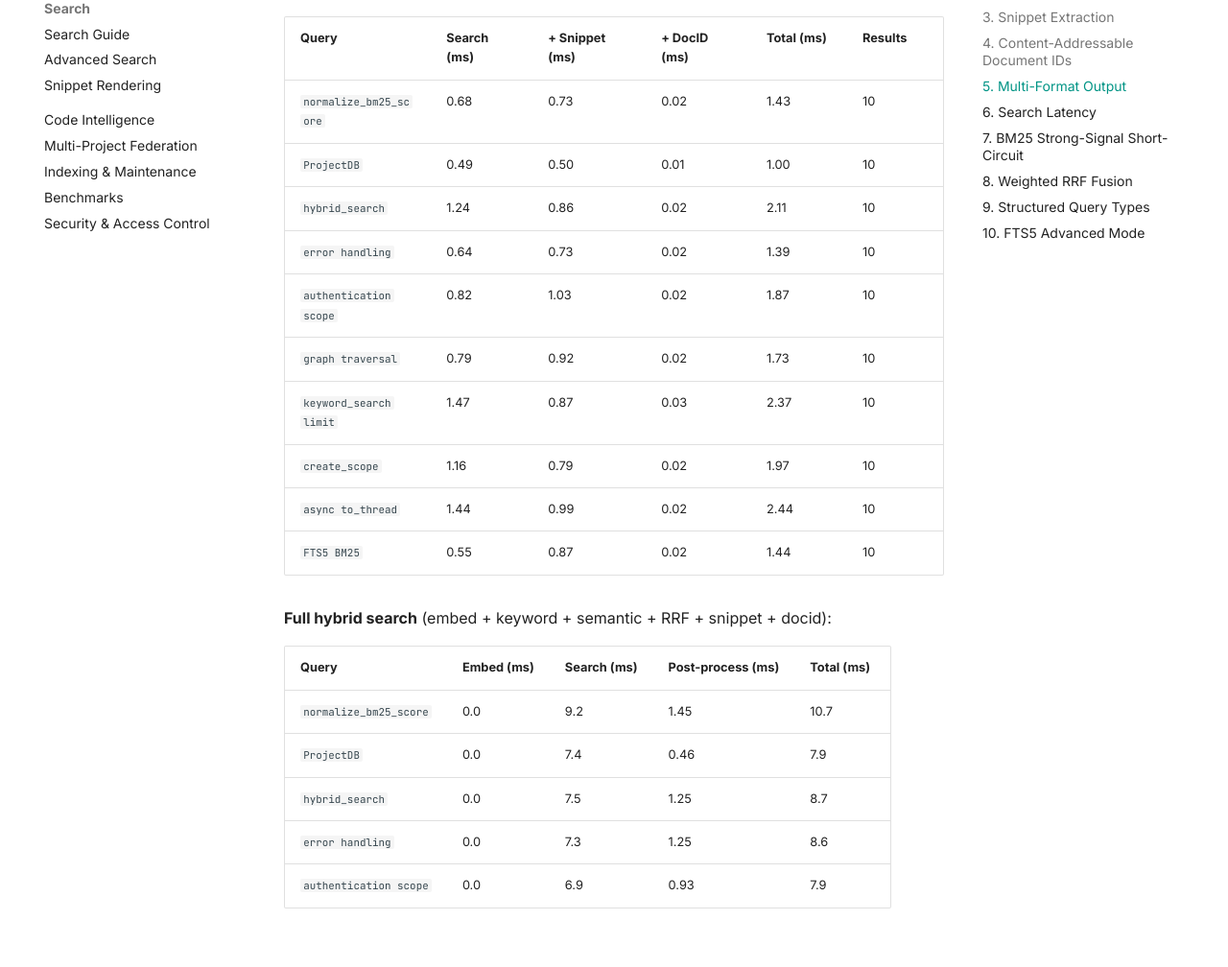
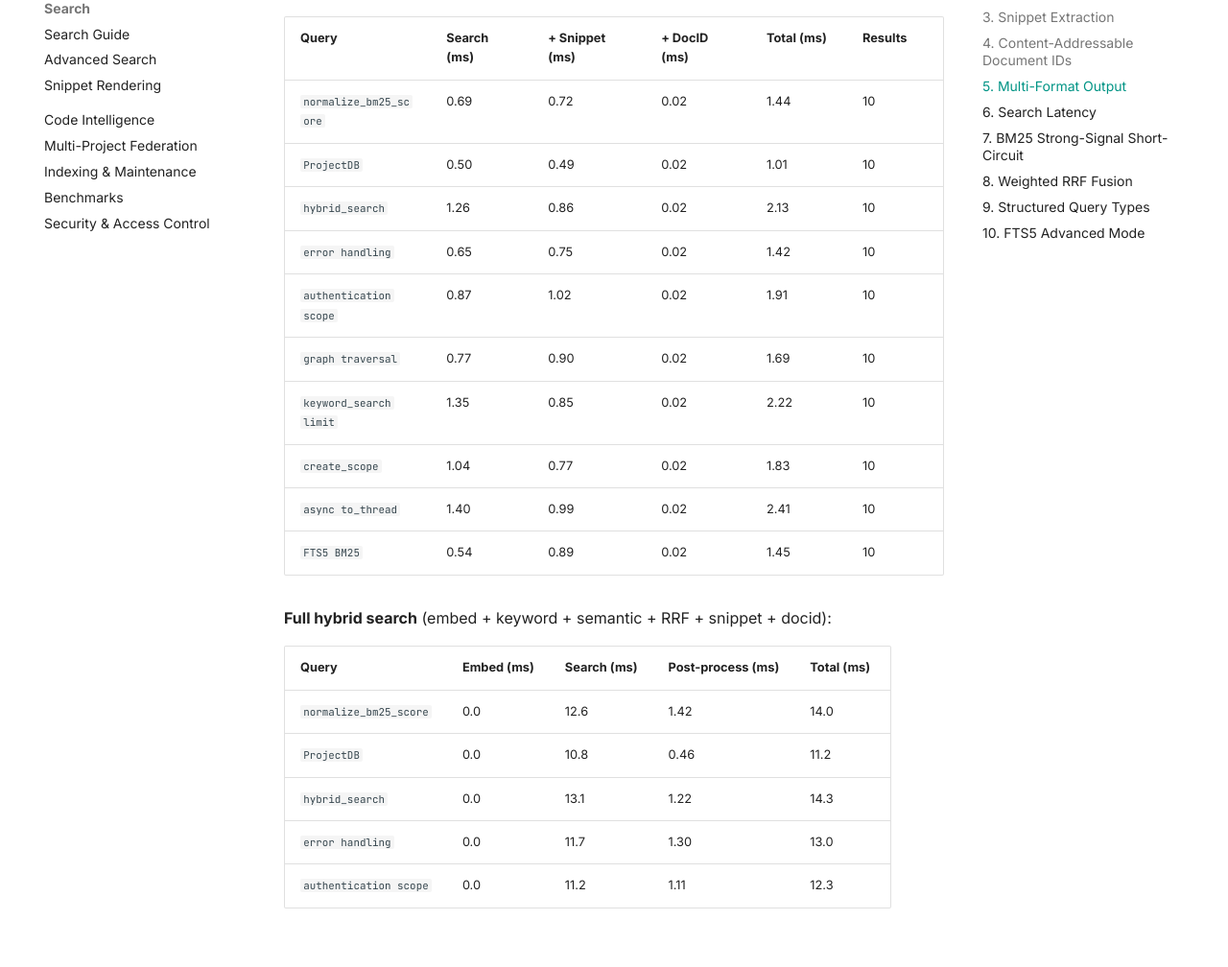
Before and after one commit to danieliser/tessera, an MkDocs documentation site: the page built from docs/benchmark-search-quality.md, in a window 1280 px wide and 1400 px high, scrolled down 5708 px. Shown: the part 162-1170 px from the top of the window at 96% size. Built offline with MkDocs 1.6.1 and Material for MkDocs 9.7.7, drawn with Linux system fonts in a browser that asks for light colours; comment, search, counter and statistics services are not loaded; some of the changed text lies outside the part shown.

```diff
--- a/docs/benchmark-search-quality.md
+++ b/docs/benchmark-search-quality.md
@@ -151,26 +151,26 @@ Before: only `json.dumps`. After: agents can request the format that suits their
 
 | Query | Search (ms) | + Snippet (ms) | + DocID (ms) | Total (ms) | Results |
 |-------|-----------|---------------|-------------|-----------|---------|
-| `normalize_bm25_score` | 0.68 | 0.73 | 0.02 | 1.43 | 10 |
-| `ProjectDB` | 0.49 | 0.50 | 0.01 | 1.00 | 10 |
-| `hybrid_search` | 1.24 | 0.86 | 0.02 | 2.11 | 10 |
-| `error handling` | 0.64 | 0.73 | 0.02 | 1.39 | 10 |
-| `authentication scope` | 0.82 | 1.03 | 0.02 | 1.87 | 10 |
-| `graph traversal` | 0.79 | 0.92 | 0.02 | 1.73 | 10 |
-| `keyword_search limit` | 1.47 | 0.87 | 0.03 | 2.37 | 10 |
-| `create_scope` | 1.16 | 0.79 | 0.02 | 1.97 | 10 |
-| `async to_thread` | 1.44 | 0.99 | 0.02 | 2.44 | 10 |
-| `FTS5 BM25` | 0.55 | 0.87 | 0.02 | 1.44 | 10 |
+| `normalize_bm25_score` | 0.69 | 0.72 | 0.02 | 1.44 | 10 |
+| `ProjectDB` | 0.50 | 0.49 | 0.02 | 1.01 | 10 |
+| `hybrid_search` | 1.26 | 0.86 | 0.02 | 2.13 | 10 |
+| `error handling` | 0.65 | 0.75 | 0.02 | 1.42 | 10 |
+| `authentication scope` | 0.87 | 1.02 | 0.02 | 1.91 | 10 |
+| `graph traversal` | 0.77 | 0.90 | 0.02 | 1.69 | 10 |
+| `keyword_search limit` | 1.35 | 0.85 | 0.02 | 2.22 | 10 |
+| `create_scope` | 1.04 | 0.77 | 0.02 | 1.83 | 10 |
+| `async to_thread` | 1.40 | 0.99 | 0.02 | 2.41 | 10 |
+| `FTS5 BM25` | 0.54 | 0.89 | 0.02 | 1.45 | 10 |
 
 **Full hybrid search** (embed + keyword + semantic + RRF + snippet + docid):
 
 | Query | Embed (ms) | Search (ms) | Post-process (ms) | Total (ms) |
 |-------|-----------|-----------|-------------------|-----------|
-| `normalize_bm25_score` | 0.0 | 9.2 | 1.45 | 10.7 |
-| `ProjectDB` | 0.0 | 7.4 | 0.46 | 7.9 |
-| `hybrid_search` | 0.0 | 7.5 | 1.25 | 8.7 |
-| `error handling` | 0.0 | 7.3 | 1.25 | 8.6 |
-| `authentication scope` | 0.0 | 6.9 | 0.93 | 7.9 |
+| `normalize_bm25_score` | 0.0 | 12.6 | 1.42 | 14.0 |
+| `ProjectDB` | 0.0 | 10.8 | 0.46 | 11.2 |
+| `hybrid_search` | 0.0 | 13.1 | 1.22 | 14.3 |
+| `error handling` | 0.0 | 11.7 | 1.30 | 13.0 |
+| `authentication scope` | 0.0 | 11.2 | 1.11 | 12.3 |
 
 ## 7. BM25 Strong-Signal Short-Circuit
 
@@ -194,11 +194,11 @@ Saves ~30-50ms per query when keyword match is unambiguous.
 
 | Query | Full Pipeline (ms) | Short-Circuit (ms) | Saved (ms) | Triggered? |
 |-------|-------------------|-------------------|-----------|-----------|
-| `normalize_bm25_score` | 7.0 | 0.7 | +6.3 | No |
-| `ProjectDB` | 6.6 | 0.5 | +6.1 | No |
-| `hybrid_search` | 7.6 | 1.3 | +6.3 | No |
-| `error handling` | 6.5 | 0.6 | +5.9 | No |
-| `authentication scope` | 6.9 | 0.8 | +6.1 | No |
+| `normalize_bm25_score` | 11.8 | 0.9 | +11.0 | No |
+| `ProjectDB` | 11.1 | 0.7 | +10.4 | No |
+| `hybrid_search` | 10.9 | 1.3 | +9.5 | No |
+| `error handling` | 10.2 | 0.8 | +9.4 | No |
+| `authentication scope` | 10.1 | 0.9 | +9.2 | No |
 
 ## 8. Weighted RRF Fusion
 
@@ -294,10 +294,10 @@ Keyword results boosted because FTS5 precision is higher for code search.
 
 | Query | Safe (ms) | Advanced (ms) |
 |-------|----------|-------------|
-| `hybrid_search` | 1.09 | 1.06 |
-| `"def hybrid_search"` | 1.31 | 1.27 |
-| `error NOT warning` | 0.84 | 0.53 |
-| `hybrid*` | 0.41 | 0.47 |
+| `hybrid_search` | 1.12 | 1.06 |
+| `"def hybrid_search"` | 1.35 | 1.29 |
+| `error NOT warning` | 0.86 | 0.55 |
+| `hybrid*` | 0.43 | 0.48 |
 
 ---
 
--- a/pyproject.toml
+++ b/pyproject.toml
@@ -4,7 +4,7 @@ build-backend = "hatchling.build"
 
 [project]
 name = "tessera-idx"
-version = "0.8.0"
+version = "0.9.0"
 description = "Fast code and document search for AI agents via MCP"
 readme = "README.md"
 requires-python = ">=3.12"
--- a/src/tessera/__init__.py
+++ b/src/tessera/__init__.py
@@ -5,4 +5,4 @@ symbol navigation, reference tracing, and impact analysis across multi-language,
 multi-project workspaces.
 """
 
-__version__ = "0.8.0"
+__version__ = "0.9.0"
```
Also changed, not shown: CLAUDE.md (+1 -1 lines), README.md (+11 -0 lines), docs/plans/phase5-ppr-graph/spike-results.md (+9 -9 lines), 3 other files.
